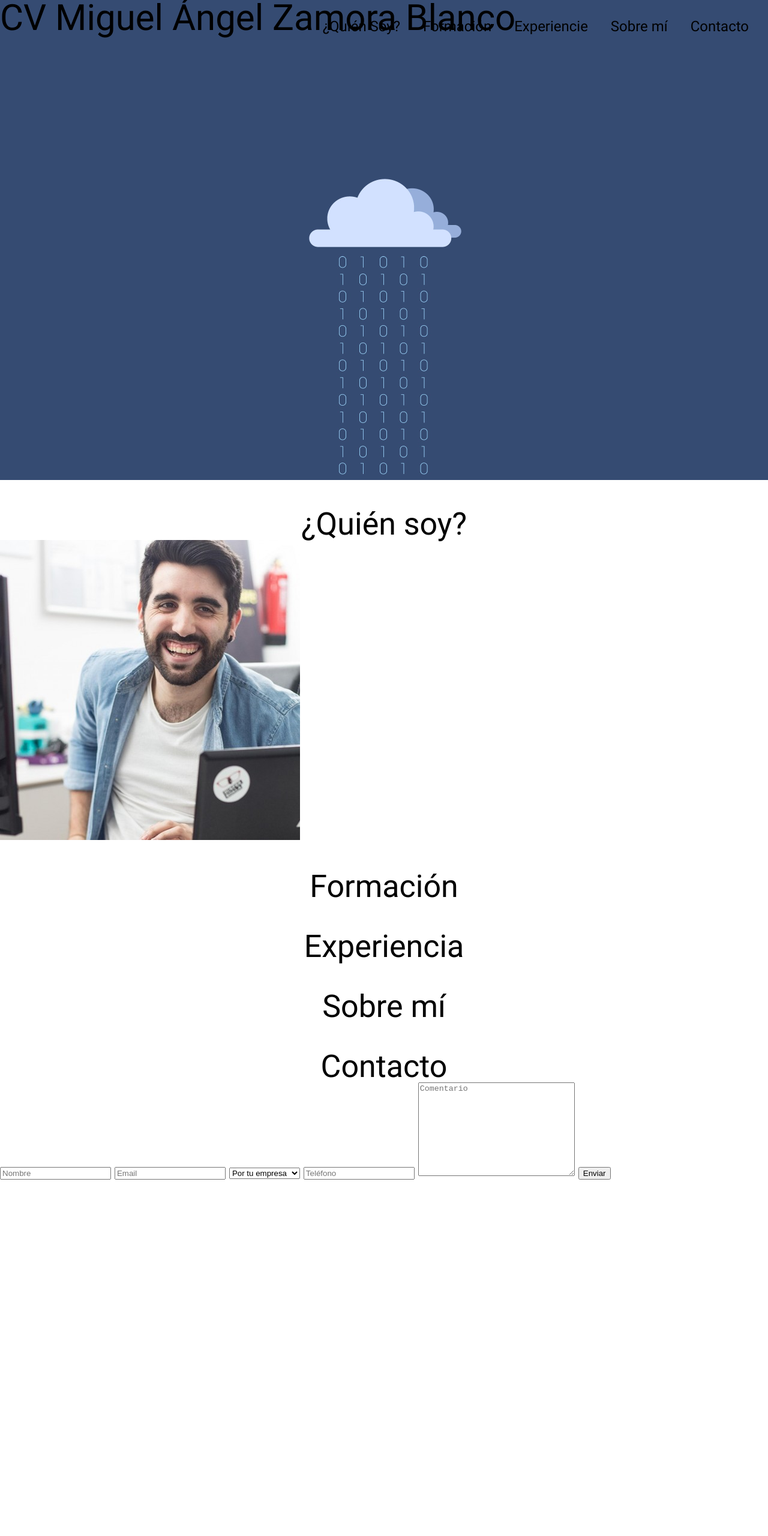
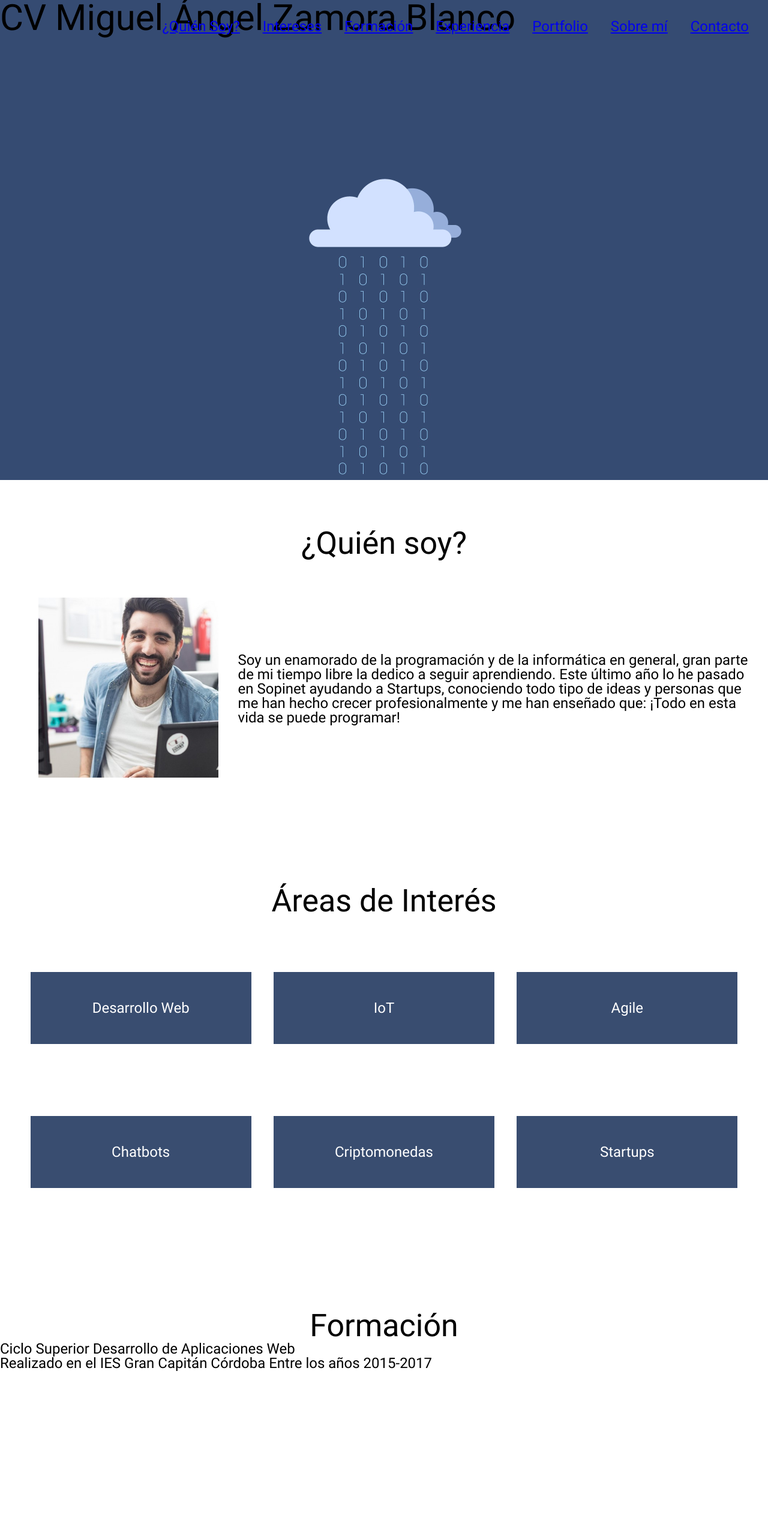
Before and after one commit to mazetuski/02_Practica_HTML, a plain HTML site: page index.html in a window 1280 px wide. Shown: the top 2560 px of the page at 60% size. Before the commit the page ends 2014 px from the top, so only its background shows below. Drawn offline with Linux system fonts and the light colour scheme.

Commit message:
continue with style

```diff
--- a/css/main.css
+++ b/css/main.css
@@ -18,6 +18,8 @@
     --font-roboto-bold:  Roboto-Bold, var(--font-generic);
     /* Colors */
     --color-font-primary: #000;
+    --color-font-secundary: #fff;
+    --color-primary: #394D70;
 }
 
 /* Page Styles*/
@@ -74,8 +76,66 @@ nav > ul > li{
 
 section{
     margin: 3rem 0;
+    padding: 2rem 0 ;
+    min-height: 50vh;
+}
+
+section > article, section > article > div{
+    padding: 2rem;
 }
 
 section > h2 {
     text-align: center;
 }
+
+/* Flex */
+
+section .flex-wrapper {
+    display: flex;
+    flex-flow: row;
+    flex-wrap: wrap;
+    align-items: center;
+}
+
+/* Who */
+
+section#who .flex-wrapper > div{
+    flex: 0 0 22%;
+}
+
+section#who .flex-wrapper > p{
+    flex: 0 0 70%;
+}
+
+section#who .flex-wrapper{
+    justify-content: space-around;
+}
+
+section#who .flex-wrapper img{
+    max-width: 300px;
+}
+
+/* Interest */
+
+section#interest article {
+    min-height: 60vh;
+}
+
+section#interest .flex-wrapper{
+    justify-content: space-around;
+}
+
+section#interest .flex-wrapper > div{
+    flex: 0 0 25%;
+    background-color: var(--color-primary);
+    color: var(--color-font-secundary);
+    padding-top: 3rem;
+    padding-bottom: 3rem;
+}
+
+
+/* Utils */
+
+.text-center{
+    text-align: center;
+}
--- a/index.html
+++ b/index.html
@@ -15,29 +15,76 @@
 </header>
 <nav>
     <ul>
-            <li>¿Quién Soy?</li>
-            <li>Formación</li>
-            <li>Experiencie</li>
-            <li>Sobre mí</li>
-            <li>Contacto</li>
+        <li><a href="#who">¿Quién Soy?</a></li>
+        <li><a href="#interest">Intereses</a></li>
+        <li><a href="#formation">Formación</a></li>
+        <li><a href="#experience">Experiencia</a></li>
+        <li><a href="#portfolio">Portfolio</a></li>
+        <li><a href="#about">Sobre mí</a></li>
+        <li><a href="#contact">Contacto</a></li>
     </ul>
 </nav>
 <main>
     <section id="who">
         <h2>¿Quién soy?</h2>
+        <article class="flex-wrapper">
+            <div class="text-center">
                 <img src="./images/miguel.jpeg" alt="Miguel Ángel Zamora Blanco">
+            </div>
+            <p>Soy un enamorado de la programación y de la informática en general, gran parte de mi tiempo libre la
+                dedico a seguir aprendiendo. Este último año lo he pasado en Sopinet ayudando a Startups, conociendo
+                todo tipo de ideas y personas que me han hecho crecer profesionalmente y me han enseñado que: ¡Todo en
+                esta vida se puede programar!</p>
+        </article>
+    </section>
+    <section id="interest">
+        <h2>Áreas de Interés</h2>
+        <article class="flex-wrapper text-center">
+            <div>Desarrollo Web</div>
+            <div>IoT</div>
+            <div>Agile</div>
+            <div>Chatbots</div>
+            <div>Criptomonedas</div>
+            <div>Startups</div>
+        </article>
     </section>
     <section id="formation">
         <h2>Formación</h2>
+        <div>
+            <h4>Ciclo Superior Desarrollo de Aplicaciones Web</h4>
+            <p>Realizado en el IES Gran Capitán Córdoba Entre los años 2015-2017</p>
+        </div>
     </section>
     <section id="experience">
         <h2>Experiencia</h2>
+        <div>
+            <h4>Desarrollador Web en Sopinet</h4>
+            <p>Desde Mayo 2017</p>
+        </div>
+    </section>
+    <section id="portfolio">
+        <h2>Portfolio</h2>
+        <article class="portfolio-container">
+            <h4>Trazeo</h4>
+            <p>Parte del equipo de desarrollo</p>
+            <p>Desarrollo frontend del restyling de la web</p>
+            <p>Premio Trazeo en el MWC Barcelona 2018</p>
+        </article>
+        <article class="portfolio-container">
+            <h4>Phonexpert</h4>
+            <p>Parte del equipo de desarrollo</p>
+            <p>Desarrollo chatbox de facebook</p>
+        </article>
+        <article class="portfolio-container">
+            <h4>Sopinet</h4>
+            <p>Desarrollo Full Stack de la web con motivo del re-branding</p>
+        </article>
     </section>
     <section id="about">
         <h2>Sobre mí</h2>
     </section>
-        <section id="contact">
-            <h2>Contacto</h2>
+    <section id="form_section">
+        <h2>Formulario de Contacto</h2>
         <form action="post" name="contact_form" id="contact_form">
             <input type="text" placeholder="Nombre">
             <input type="email" placeholder="Email">
@@ -53,5 +100,12 @@
         </form>
     </section>
 </main>
+<footer>
+    <section id="contact">
+        <a href="https://www.linkedin.com/in/miguel-angel-zamora-blanco/">Linkedin</a>
+        <a href="https://github.com/mazetuski">Github</a>
+        <a href="mailto:mazetuski22@gmail.com">Gmail</a>
+    </section>
+</footer>
 </body>
 </html>
```
Lines whose indentation alone changed are shown as unchanged.
